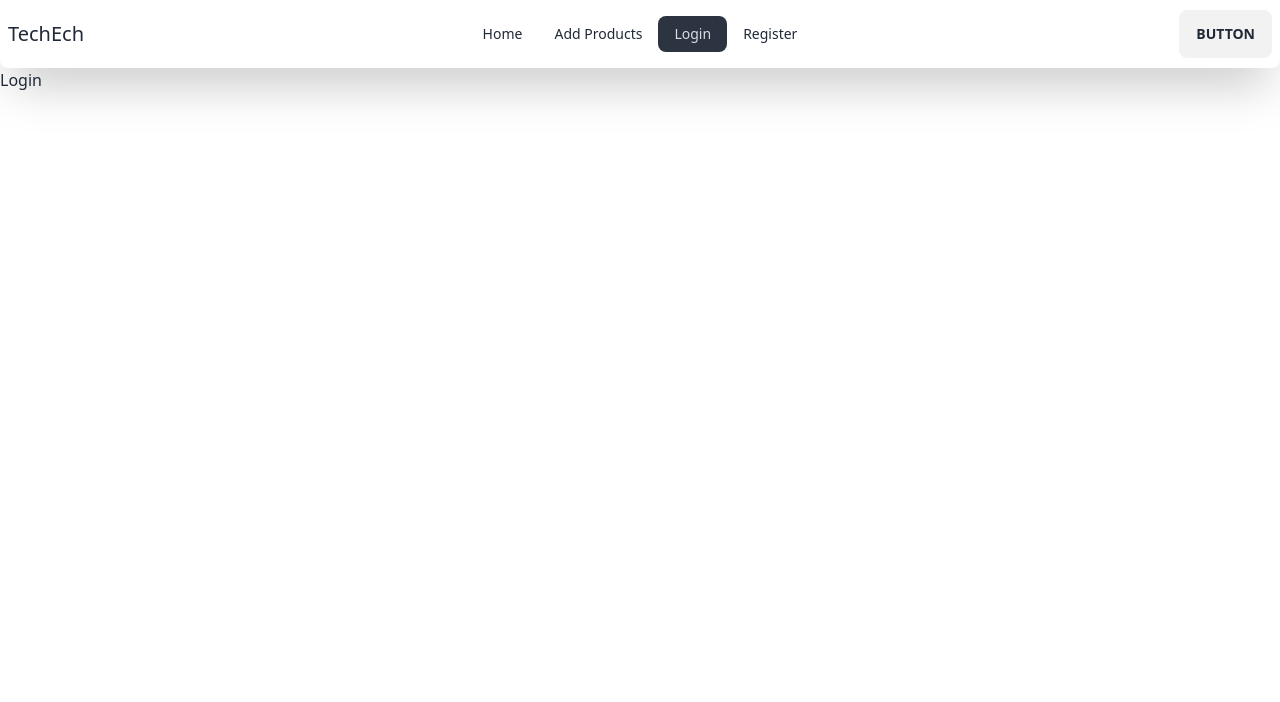
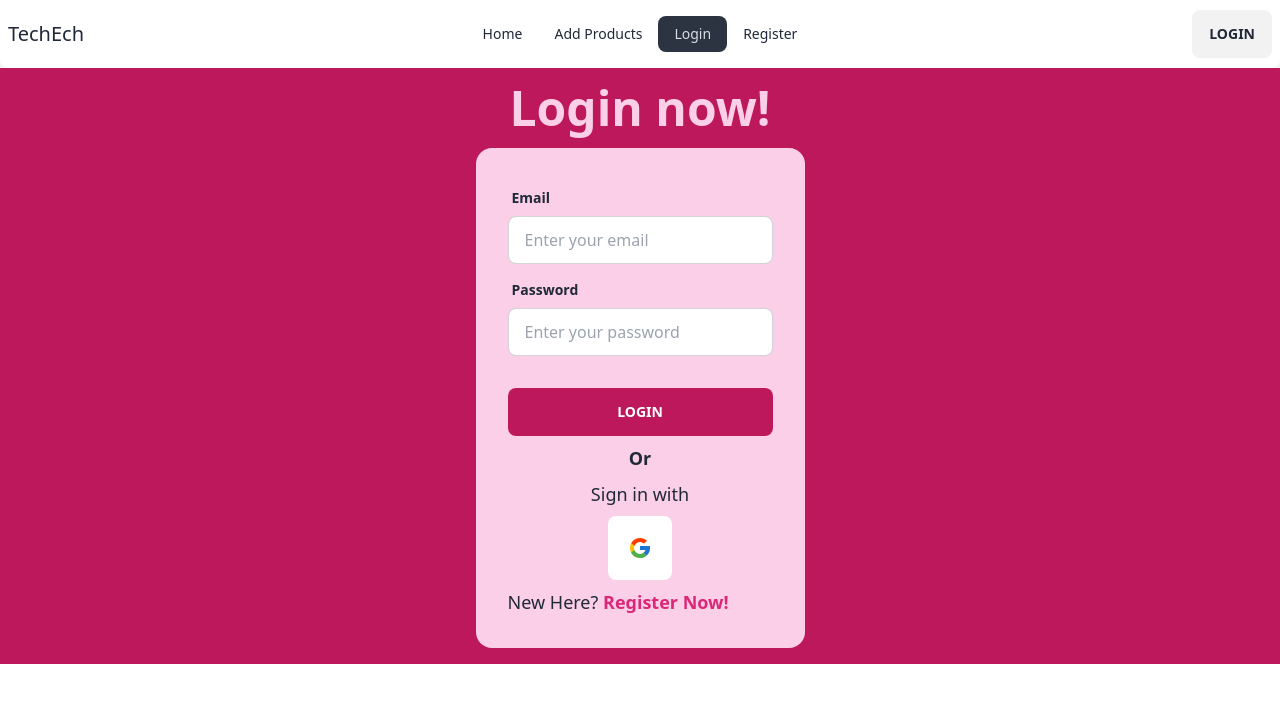
Before and after one commit to nisakib07/tech-ech-client, a React (Vite) app: page /login in a window 1280 px wide. Shown: the top 702 px of the page. Built offline with nearby package versions, Linux system fonts and the light colour scheme; no server answers.

Commit message:
Login Done

```diff
--- a/package.json
+++ b/package.json
@@ -16,6 +16,7 @@
     "prop-types": "^15.8.1",
     "react": "^18.2.0",
     "react-dom": "^18.2.0",
+    "react-icons": "^4.11.0",
     "react-router-dom": "^6.17.0",
     "react-toastify": "^9.1.3",
     "sort-by": "^1.2.0",
--- a/src/components/Navbar/Navbar.jsx
+++ b/src/components/Navbar/Navbar.jsx
@@ -1,6 +1,14 @@
-import { NavLink } from "react-router-dom";
+import { useContext } from "react";
+import { Link, NavLink } from "react-router-dom";
+import { AuthContext } from "../../Providers/AuthProvider";
 
 const Navbar = () => {
+  const { user, userSignOut } = useContext(AuthContext);
+
+  const handleLogOut = () => {
+    userSignOut();
+  };
+
   const navLinks = (
     <>
       <li>
@@ -48,7 +56,29 @@ const Navbar = () => {
         <ul className="menu menu-horizontal px-1">{navLinks}</ul>
       </div>
       <div className="navbar-end">
-        <a className="btn">Button</a>
+        {user ? (
+          <>
+            <label tabIndex={0} className="btn btn-ghost btn-circle avatar">
+              <div className="w-10 rounded-full">
+                <img
+                  src={
+                    user?.photoURL
+                      ? user.photoURL
+                      : "https://i.ibb.co/DCghjvD/profile.jpg"
+                  }
+                />
+              </div>
+            </label>
+            <p className="mr-2">{user.displayName}</p>
+            <button onClick={handleLogOut} className="btn">
+              Log Out
+            </button>
+          </>
+        ) : (
+          <Link to="/login">
+            <button className="btn">Login</button>
+          </Link>
+        )}
       </div>
     </div>
   );
--- a/src/pages/Login/Login.jsx
+++ b/src/pages/Login/Login.jsx
@@ -1,7 +1,103 @@
+import { useContext } from "react";
+
+import { toast } from "react-toastify";
+import "react-toastify/dist/ReactToastify.css";
+import { Link, useLocation, useNavigate } from "react-router-dom";
+import { FcGoogle } from "react-icons/fc";
+import { AuthContext } from "../../Providers/AuthProvider";
+
 const Login = () => {
+  const { userSignIn, googleSignIn } = useContext(AuthContext);
+  const location = useLocation();
+  const navigate = useNavigate();
+
+  const handleLoginSubmit = (e) => {
+    e.preventDefault();
+    const email = e.target.email.value;
+    const password = e.target.password.value;
+    console.log(email, password);
+
+    userSignIn(email, password)
+      .then(() => {
+        toast.success("Signed In Successfully");
+
+        navigate(location?.state ? location.state : "/");
+      })
+      .catch(() => {
+        toast.error("Sign In Failed");
+      });
+  };
+
+  const handleGoogleSignIn = () => {
+    googleSignIn()
+      .then(() => {
+        toast.success("Signed In Successfully");
+        navigate(location?.state ? location.state : "/");
+      })
+      .catch(() => {
+        toast.error("Sign In Failed");
+      });
+  };
+
   return (
-    <div>
-      <h2>Login</h2>
+    <div className="bg-pink-700">
+      <div className="hero min-h-scree">
+        <div className="hero-content flex-col">
+          <div className="text-center">
+            <h1 className="text-5xl font-bold text-pink-200">Login now!</h1>
+          </div>
+          <div className="card flex-shrink-0 w-full max-w-sm shadow-transparent bg-pink-200 shadow-2xl">
+            <form onSubmit={handleLoginSubmit} className="card-body">
+              <div className="form-control">
+                <label className="label">
+                  <span className="label-text font-semibold ">Email</span>
+                </label>
+                <input
+                  type="email"
+                  name="email"
+                  placeholder="Enter your email"
+                  className="input input-bordered focus:text-pink-600 placeholder:font"
+                  required
+                />
+              </div>
+              <div className="form-control">
+                <label className="label">
+                  <span className="label-text font-semibold">Password</span>
+                </label>
+                <input
+                  type="password"
+                  name="password"
+                  placeholder="Enter your password"
+                  className="input input-bordered focus:text-pink-600"
+                  required
+                />
+              </div>
+              <div className="form-control mt-6">
+                <input
+                  className="btn border-none bg-pink-700 text-white hover:bg-pink-500"
+                  type="submit"
+                  value="Login"
+                />
+              </div>
+              <div className="flex flex-col items-center gap-2">
+                <p className="text-center font-semibold text-lg">Or</p>
+                <p className="text-lg">Sign in with</p>
+                <button
+                  onClick={handleGoogleSignIn}
+                  className="bg-white p-5 rounded-lg">
+                  <FcGoogle className="text-2xl"></FcGoogle>
+                </button>
+              </div>
+              <p className="text-lg">
+                New Here?{" "}
+                <Link to="/register">
+                  <span className="font-bold text-pink-600">Register Now!</span>
+                </Link>
+              </p>
+            </form>
+          </div>
+        </div>
+      </div>
     </div>
   );
 };
--- a/src/pages/Register/Register.jsx
+++ b/src/pages/Register/Register.jsx
@@ -29,10 +29,11 @@ const Register = () => {
     }
 
     createUser(email, password)
-      .then(() => {
+      .then((user) => {
         userSignOut();
         userProfileUpdate(name, photo);
         toast.success("Successfully Registered! Go to login!!!");
+        console.log(user.user);
         e.target.reset();
       })
       .catch((error) => {
```
Also changed, not shown: 1 other file (tests, documents, lock files or other folders).
